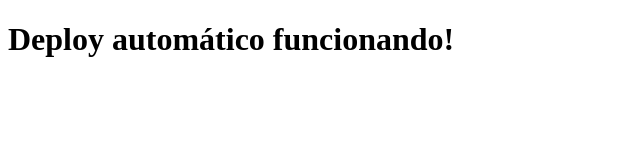
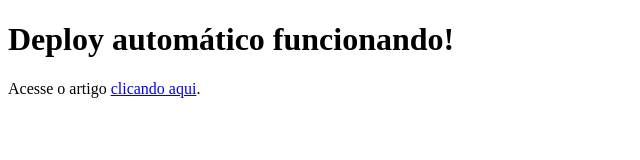
Before and after one commit to rafaelcouto/automatizando-atualizacao-de-aplicacao-com-git, a plain HTML site: page index.html in a window 1280 px wide. Shown: the whole page, without its empty margins (0-640 px from the left). Drawn offline with Linux system fonts and the light colour scheme.

Commit message:
Atualizado index.html

```diff
--- a/index.html
+++ b/index.html
@@ -7,5 +7,9 @@
 </head>
 <body>
     <h1>Deploy automático funcionando!</h1>
+
+    <p>
+        Acesse o artigo <a href="https://rafaelcouto.com.br/automatizando-atualizacao-de-aplicacao-com-git-hooks">clicando aqui</a>.
+    </p>
 </body>
 </html>
```
